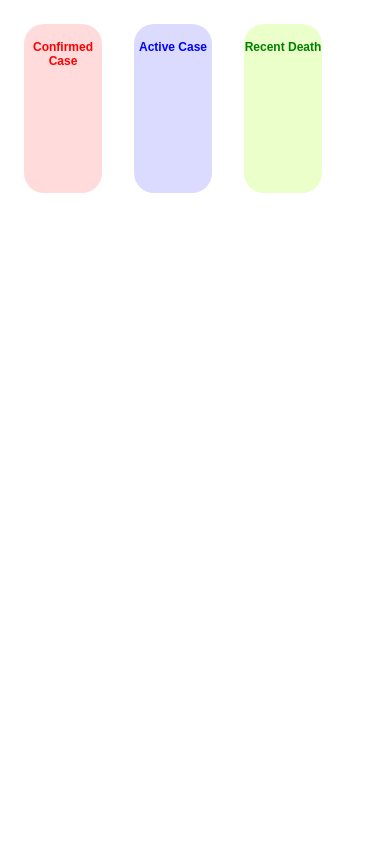
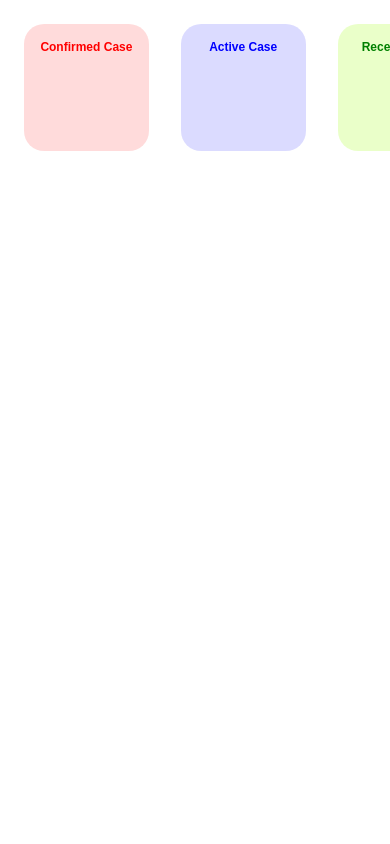
Before and after one commit to Subhojit-Dey1234/Subhojit-Dey1234.github.io, a plain HTML site: page covid19chart/index.html in a window 390 px wide. Shown: the top 844 px of the page. Drawn offline with nearby package versions, Linux system fonts and the light colour scheme; no server answers.

Commit message:
Update style.css

```diff
--- a/covid19chart/style.css
+++ b/covid19chart/style.css
@@ -95,8 +95,8 @@ body{
         align-items: center;
     }
     .flexbox div{
-        width: 20vw;
-        height: 20vh;
+        width: 32vw;
+        height: 15vh;
     }
     .flexbox div span{
         position: relative;
```
